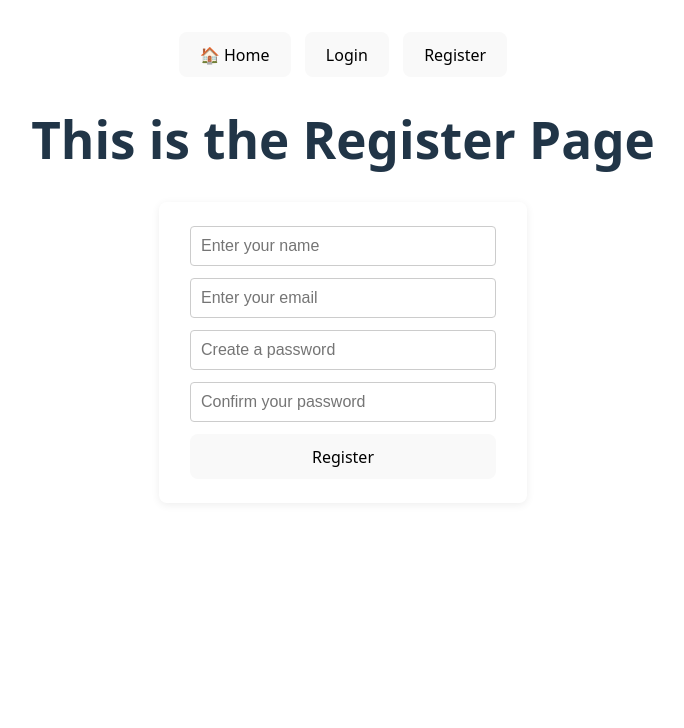
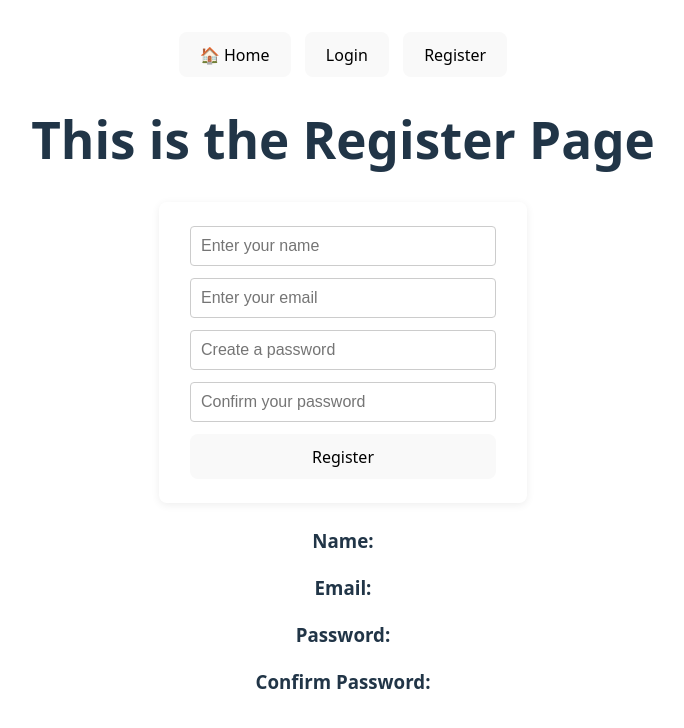
Before and after one commit to AshutoshPatil14/awdiz-react, a React (Vite) app in the folder first-react-app/: page /register in a window 1280 px wide. Shown: the top 728 px of the page, without its empty margins (297-981 px from the left). Built offline with nearby package versions, Linux system fonts and the light colour scheme.

Commit message:
Update register.jsx

```diff
--- a/first-react-app/src/pages/28-07/register.jsx
+++ b/first-react-app/src/pages/28-07/register.jsx
@@ -1,16 +1,33 @@
-import React from "react";
+import React, { useState } from "react";
+
 
 function Register() {
+  const [userDetails, setUserDetails] = useState({name: "", email:"", password:"", confPassword:""})
+
+const InputHandler = (event) => {
+  setUserDetails({...userDetails, [event.target.name]: event.target.value})
+}
+
+const Submit = (event) => {
+  event.preventDefault()
+
+}
   return (
     <div>
       <h1>This is the Register Page</h1>
-      <form>
-        <input type="text" placeholder="Enter your name" />
-        <input type="email" placeholder="Enter your email" />
-        <input type="password" placeholder="Create a password" />
-        <input type="password" placeholder="Confirm your password" />
+      <form onSubmit={Submit}>
+        <input id="name" name="name" type="text" placeholder="Enter your name" onChange={InputHandler}/>
+        <input id="email" name="email" type="email" placeholder="Enter your email" onChange={InputHandler}/>
+        <input id="password" name="password" type="password" placeholder="Create a password" onChange={InputHandler}/>
+        <input id="confPassword" name="confPassword" type="password" placeholder="Confirm your password" onChange={InputHandler}/>
         <button type="submit">Register</button>
       </form>
+      <div>
+        <h3>Name: {userDetails.name}</h3>
+        <h3>Email: {userDetails.email}</h3>
+        <h3>Password: {userDetails.password}</h3>
+        <h3>Confirm Password: {userDetails.confPassword}</h3>
+      </div>
     </div>
   );
 }
```
